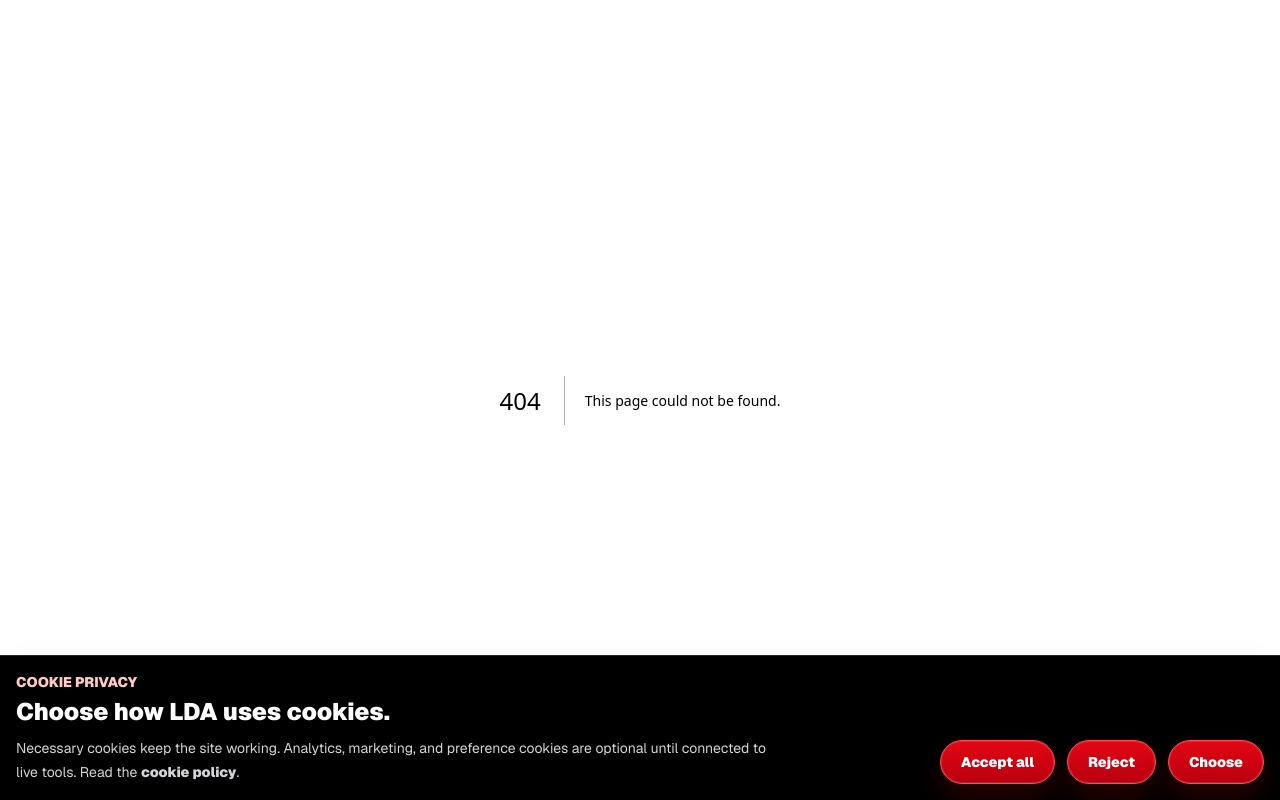
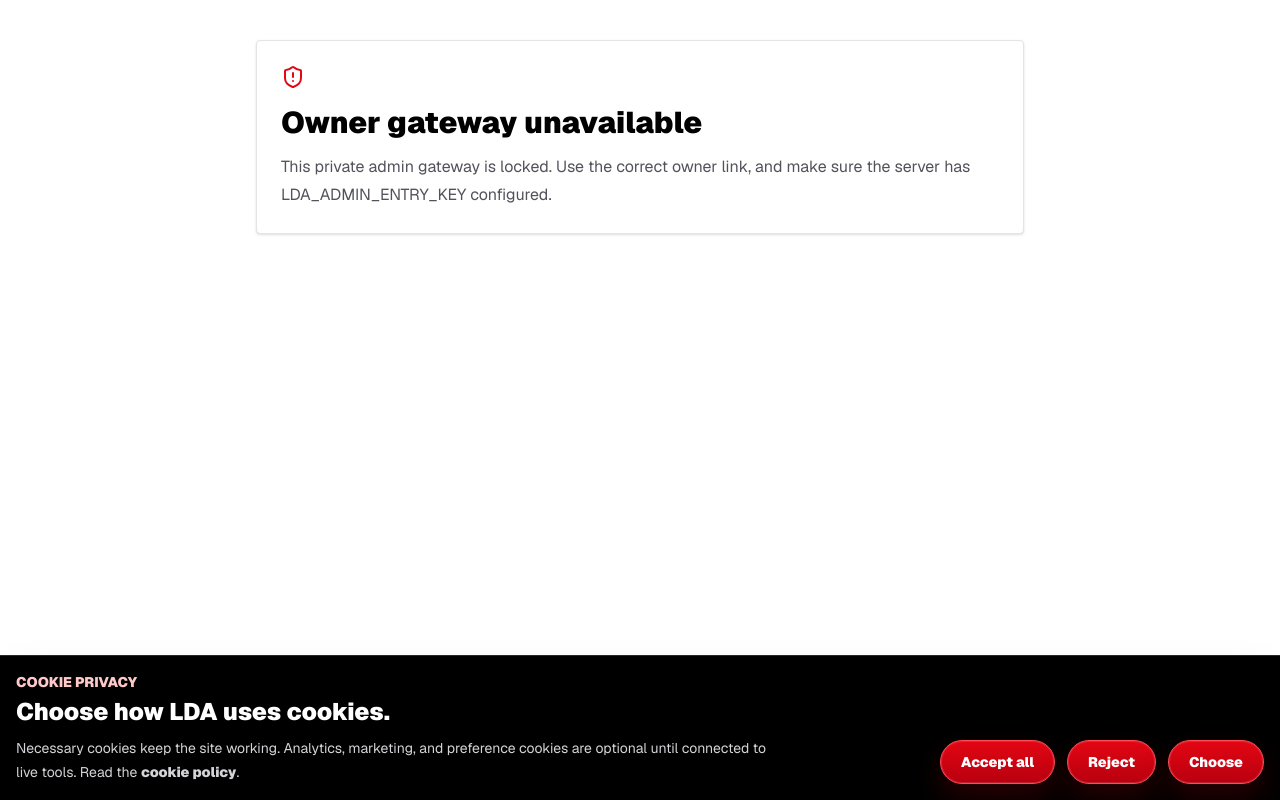
Before and after one commit to LDrivingAcademy/LDA, a Next.js app: page /owner-admin-gateway/1 in a window 1280 px wide. Before the commit this address had no page. Built offline with nearby package versions, Linux system fonts and the light colour scheme.

Commit message:
Add private owner admin gateway route

```diff
--- /dev/null
+++ b/src/app/owner-admin-gateway/[key]/page.tsx
@@ -0,0 +1,51 @@
+import { createHash, timingSafeEqual } from "crypto";
+import { cookies } from "next/headers";
+import { redirect } from "next/navigation";
+import { ShieldAlert } from "lucide-react";
+
+type OwnerAdminGatewayPageProps = {
+  params: Promise<{
+    key: string;
+  }>;
+};
+
+function hashSecret(value: string) {
+  return createHash("sha256").update(value).digest();
+}
+
+function secretsMatch(provided: string, expected: string) {
+  const providedHash = hashSecret(provided);
+  const expectedHash = hashSecret(expected);
+
+  return timingSafeEqual(providedHash, expectedHash);
+}
+
+export default async function OwnerAdminGatewayPage({ params }: OwnerAdminGatewayPageProps) {
+  const { key } = await params;
+  const expectedKey = process.env.LDA_ADMIN_ENTRY_KEY;
+
+  if (!expectedKey || !secretsMatch(key, expectedKey)) {
+    return (
+      <main className="min-h-screen bg-black px-4 py-10 text-white">
+        <section className="mx-auto max-w-3xl rounded border border-zinc-800 bg-zinc-950 p-6 shadow-sm">
+          <ShieldAlert className="text-brand" />
+          <h1 className="mt-4 text-3xl font-black">Owner gateway unavailable</h1>
+          <p className="mt-3 leading-7 text-zinc-400">
+            This private admin gateway is locked. Use the correct owner link, and make sure the server has LDA_ADMIN_ENTRY_KEY configured.
+          </p>
+        </section>
+      </main>
+    );
+  }
+
+  const cookieStore = await cookies();
+  cookieStore.set("lda_admin_gateway", "granted", {
+    httpOnly: true,
+    maxAge: 60 * 30,
+    path: "/admin",
+    sameSite: "strict",
+    secure: process.env.NODE_ENV === "production"
+  });
+
+  redirect("/admin");
+}
```
